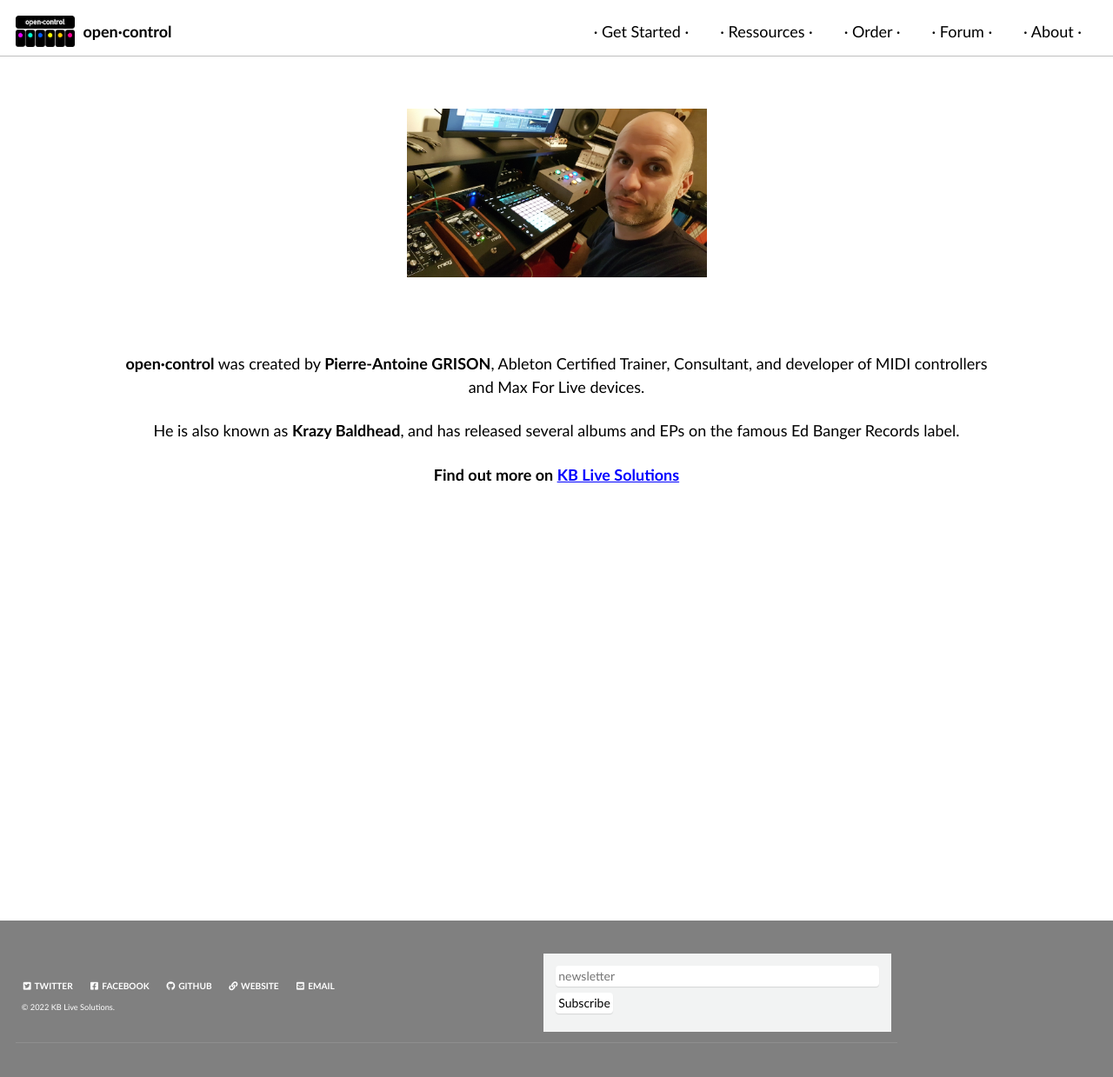
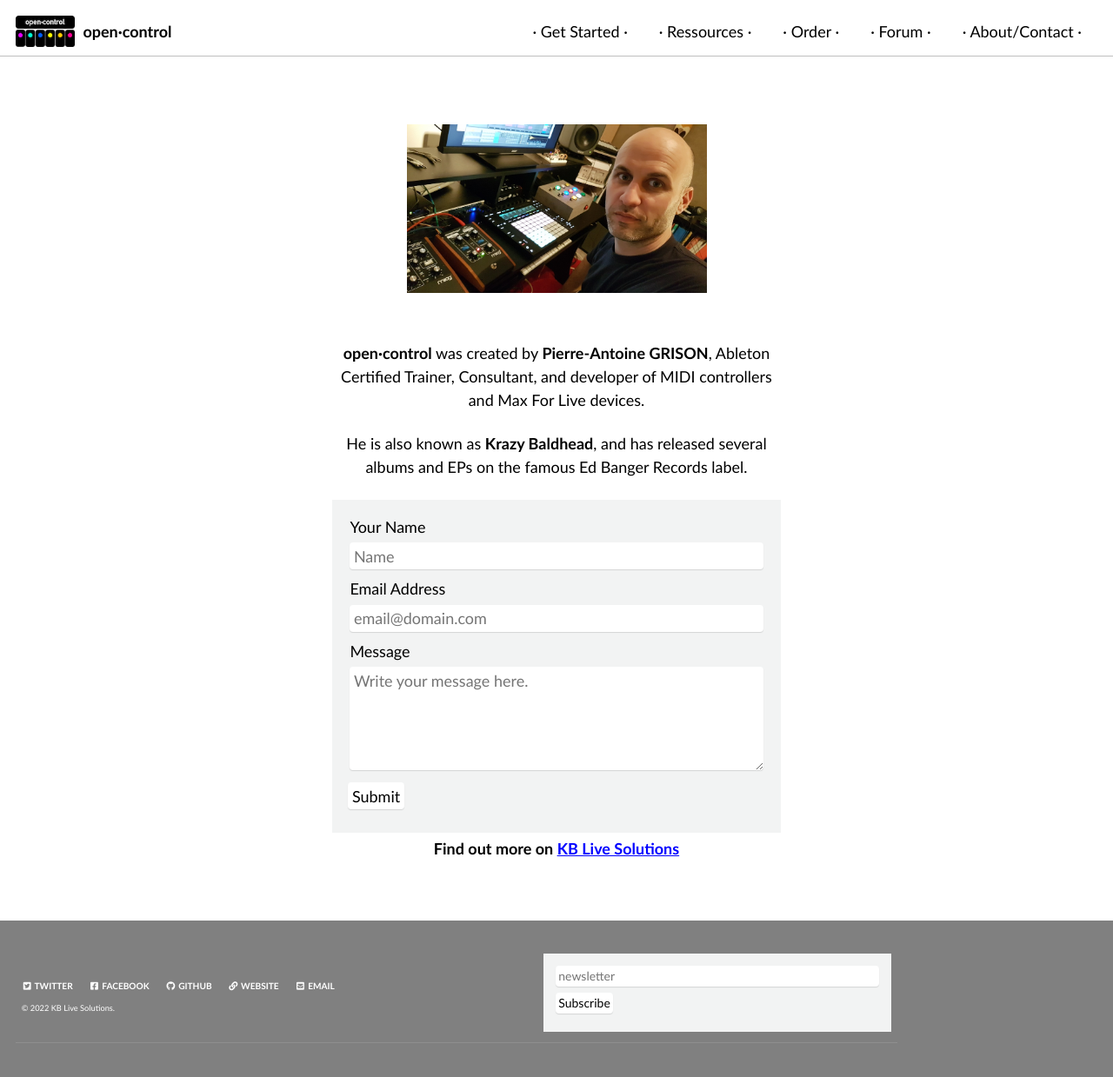
Before and after one commit to KBLiveSolutions/open.control, a Jekyll site: the page built from _pages/about.md, in a window 1280 px wide and 1249 px high. Shown: the top 1239 px of the window at 87% size. Built offline with Jekyll 4.4.1, drawn with Linux system fonts in a browser that asks for light colours; cached includes are drawn as plain includes; comment, search, counter and statistics services are not loaded.

Commit message:
contact form

```diff
--- a/_data/navigation.yml
+++ b/_data/navigation.yml
@@ -10,7 +10,7 @@
     url: /purchase/
   - title: "Forum"
     url: https://github.com/KBLiveSolutions/open.control/discussions
-  - title: "About"
+  - title: "About/Contact"
     url: /about/
 
 
--- a/_pages/about.md
+++ b/_pages/about.md
@@ -1,11 +1,27 @@
 ---
-layout: splash
+layout: single
 permalink: /about/
 ---
 <br>
+
 <p align=center><img src="../assets/images/kb_studio.jpg" width=345px></p>
 <div class="specs">
 <p align=center><b>open·control</b> was created by <b>Pierre-Antoine GRISON</b>, Ableton Certified Trainer, Consultant, and developer of MIDI controllers and Max For Live devices.</p>
 <p align=center>He is also known as <b>Krazy Baldhead</b>, and has released several albums and EPs on the famous Ed Banger Records label.</p>
+
+
+<form id="fs-frm" name="simple-contact-form" accept-charset="utf-8" action="https://formspree.io/f/{form_id}" method="post">
+  <fieldset id="fs-frm-inputs">
+    <label for="full-name">Your Name</label>
+    <input type="text" name="name" id="full-name" placeholder="Name" required="">
+    <label for="email-address">Email Address</label>
+    <input type="email" name="_replyto" id="email-address" placeholder="email@domain.com" required="">
+    <label for="message">Message</label>
+    <textarea rows="5" name="message" id="message" placeholder="Write your message here." required=""></textarea>
+    <input type="hidden" name="_subject" id="email-subject" value="Contact Form Submission">
+  </fieldset>
+  <input type="submit" value="Submit">
+</form>
+
 <p align=center><b>Find out more  on <a href="https://kblivesolutions.com/en">KB Live Solutions</a></b></p>
 </div>
```
